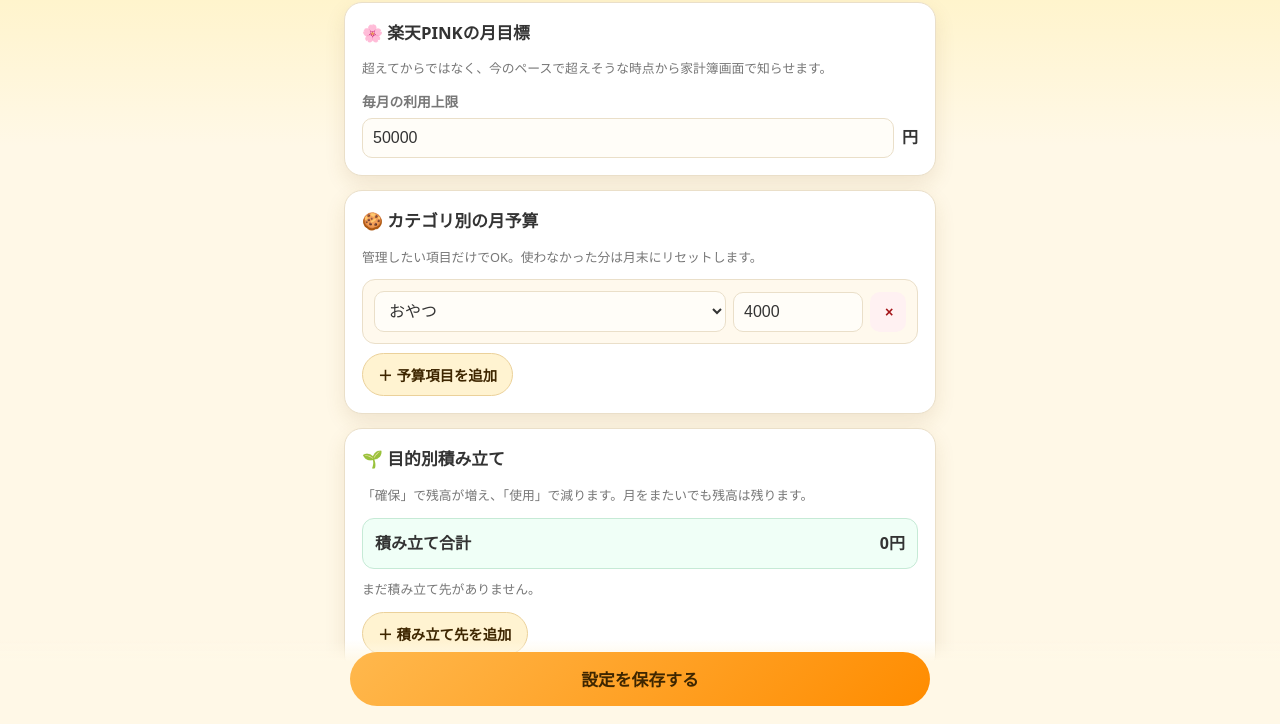
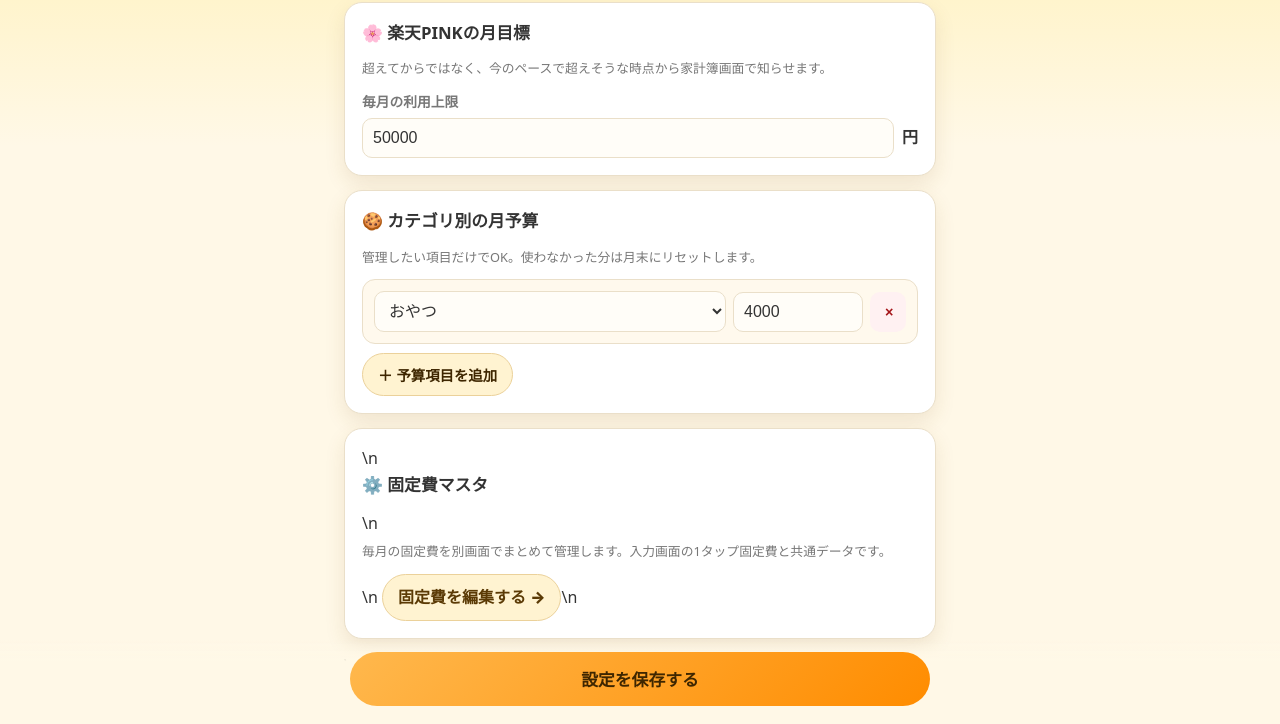
Before and after one commit to sizuku-slowdays/kids-app, a plain HTML site: page kanriapp/kakeibo-plan.html in a window 1280 px wide. Shown: the part 74-798 px from the top of the page. Drawn offline with Linux system fonts and the light colour scheme.

Commit message:
Link dedicated fixed expense settings screen

```diff
--- a/kanriapp/kakeibo-plan.html
+++ b/kanriapp/kakeibo-plan.html
@@ -68,7 +68,7 @@
       <button type="button" class="secondary" id="addBudget">＋ 予算項目を追加</button>
     </section>
 
-    <section class="card" id="funds">
+    <section class="card">\n      <h2>⚙️ 固定費マスタ</h2>\n      <p class="hint">毎月の固定費を別画面でまとめて管理します。入力画面の1タップ固定費と共通データです。</p>\n      <a href="kakeibo-fixed-master.html" style="display:inline-block;text-decoration:none;border-radius:999px;padding:10px 15px;background:#fff3d1;border:1px solid #ebd19a;color:#5b3a05;font-weight:900">固定費を編集する →</a>\n    </section>\n\n    <section class="card" id="funds">
       <h2>🌱 目的別積み立て</h2>
       <p class="hint">「確保」で残高が増え、「使用」で減ります。月をまたいでも残高は残ります。</p>
       <div class="total-box"><span>積み立て合計</span><span id="fundTotal">0円</span></div>
```
